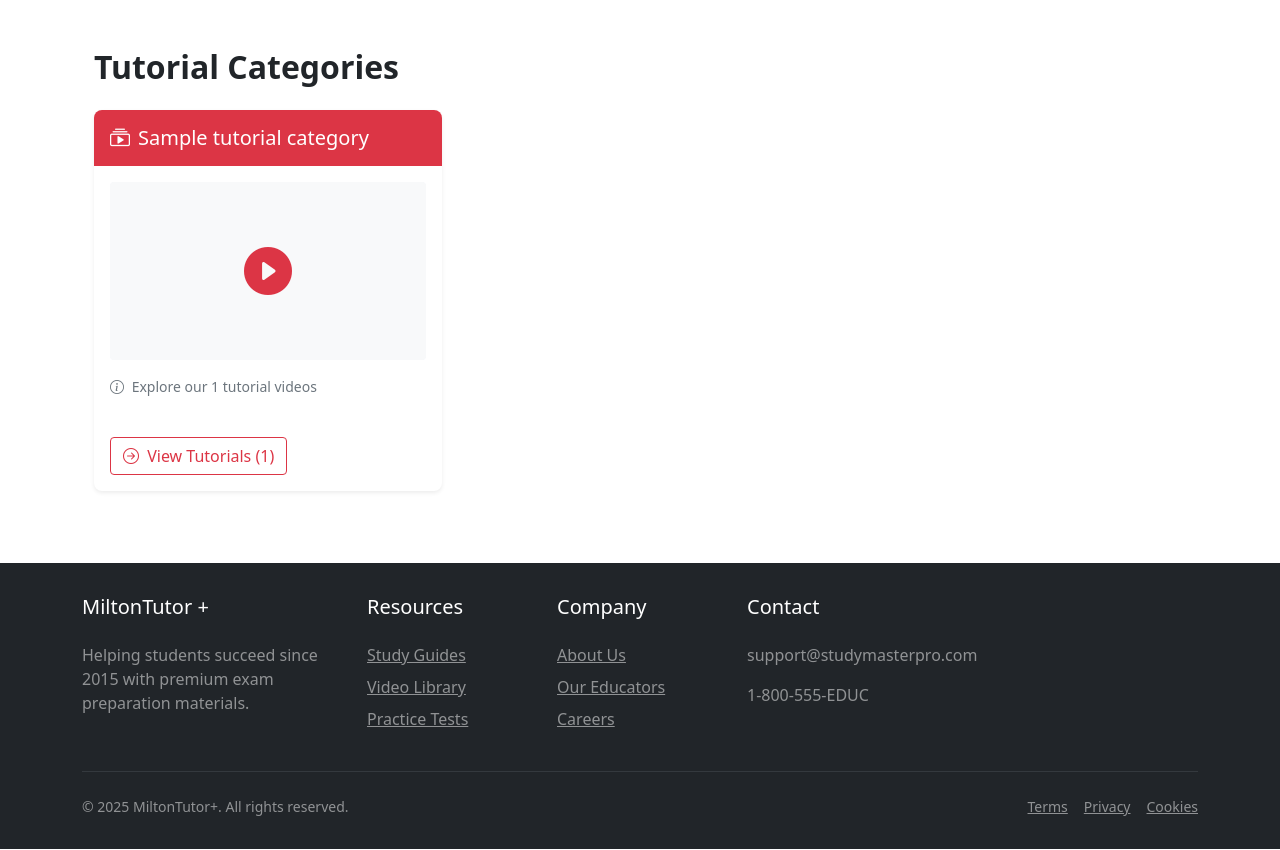
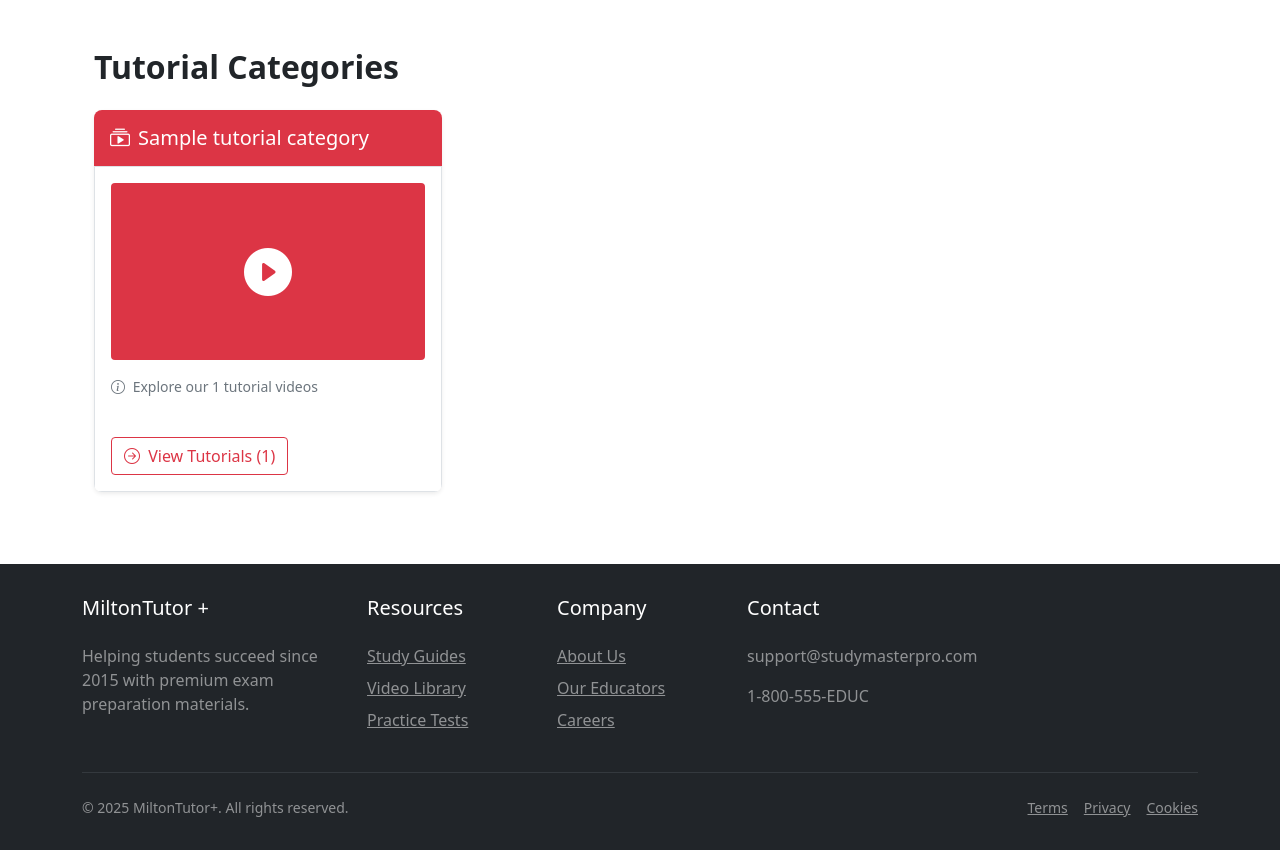
Before and after one commit to Kummirai/school, a Flask app: page /tutorials in a window 1280 px wide. Shown: the part 62-912 px from the top of the page. Run offline with Flask 3, Linux system fonts and the light colour scheme; the visitor is signed in with stand-in values (Sample User, id 1); a database or web service that is not in the repository returns one stand-in record (values such as "Sample title"); some libraries are stand-ins or nearby versions.

Commit message:
Fix card body styling: add border and update background color for improved visibility

```diff
--- a/templates/tutorials/index.html
+++ b/templates/tutorials/index.html
@@ -12,11 +12,11 @@
                         <i class="bi bi-collection-play me-2"></i>{{ category_name }}
                     </h5>
                 </div>
-                <div class="card-body d-flex flex-column">
+                <div class="card-body d-flex flex-column border border-muted">
                     <div class="mb-3">
                         <div class="ratio ratio-16x9 mb-3 rounded overflow-hidden">
-                            <div class="bg-light d-flex align-items-center justify-content-center">
-                                <i class="bi bi-play-circle-fill text-danger" style="font-size: 3rem;"></i>
+                            <div class="bg-danger d-flex align-items-center justify-content-center">
+                                <i class="bi bi-play-circle-fill text-white" style="font-size: 3rem;"></i>
                             </div>
                         </div>
                         <p class="text-muted small mb-4">
```
